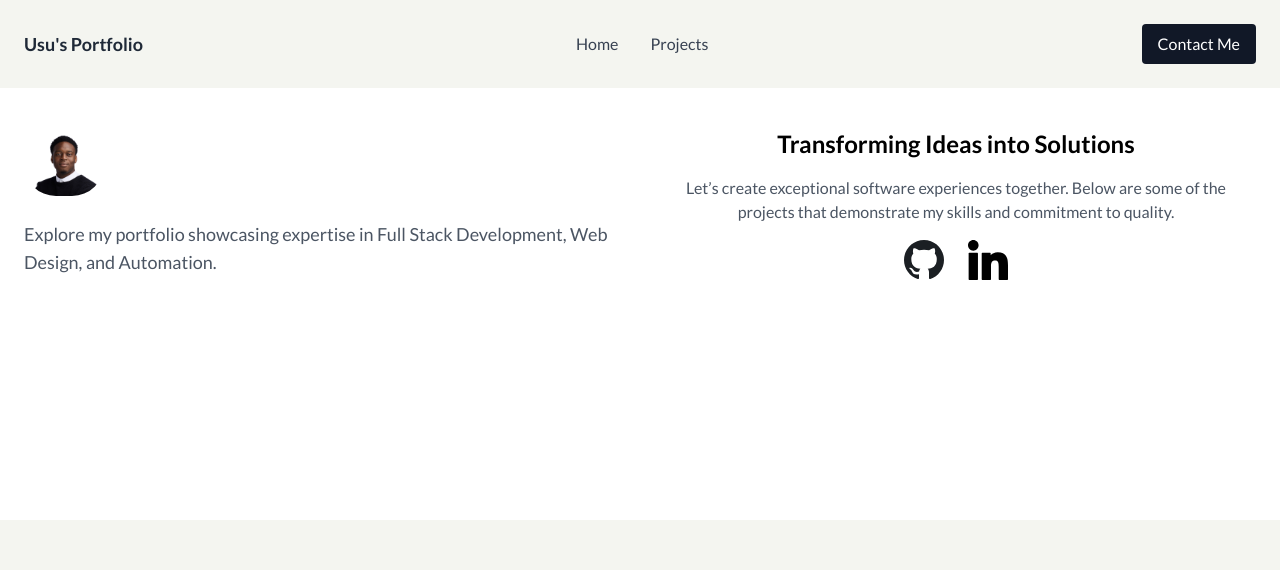
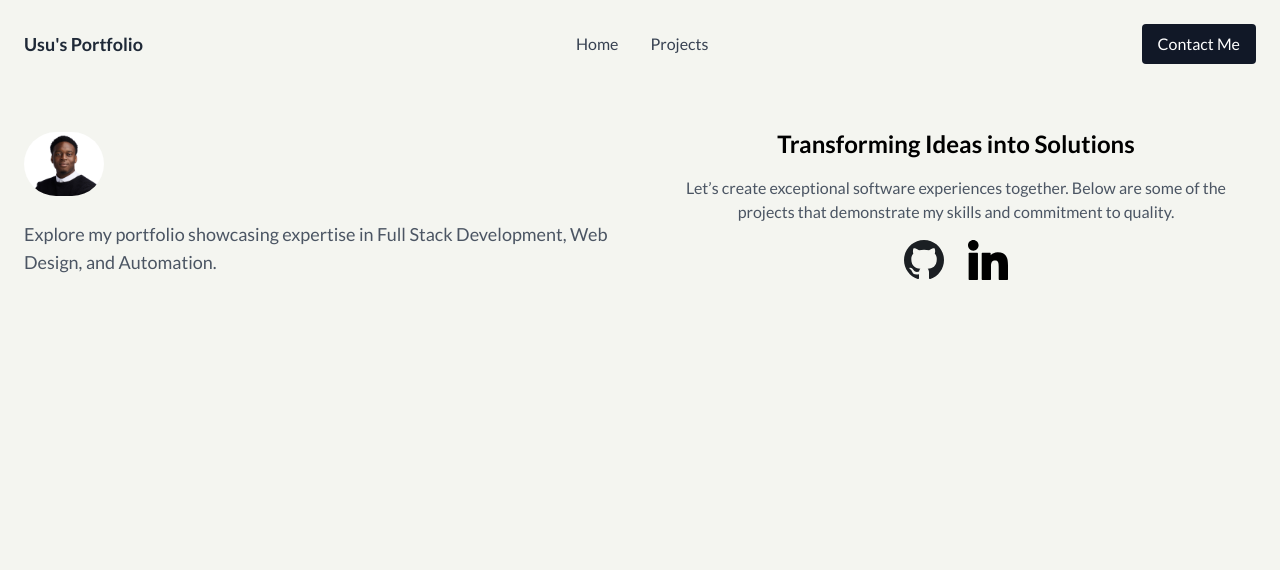
Before and after one commit to usuu03/portfolio-site, a React (Create React App) app: page /projects in a window 1280 px wide. Shown: the top 570 px of the page. Built offline with nearby package versions, Linux system fonts and the light colour scheme.

Commit message:
Add background color to HeroProjects component for improved aesthetics

```diff
--- a/src/components/projects/hero.jsx
+++ b/src/components/projects/hero.jsx
@@ -5,7 +5,7 @@ import linkIcon from "../../images/linkedin.svg";
 
 export default function HeroProjects() {
   return (
-    <div className="pt-10 pb-60 px-6 items-center grid md:grid-cols-2 gap-8 justify-center">
+    <div className="pt-10 pb-60 px-6 items-center grid md:grid-cols-2 gap-8 justify-center bg-[#F4F5F0]">
       {/* Profile and Intro Section */}
       <div className="text-center md:text-left space-y-6">
         <img
```
